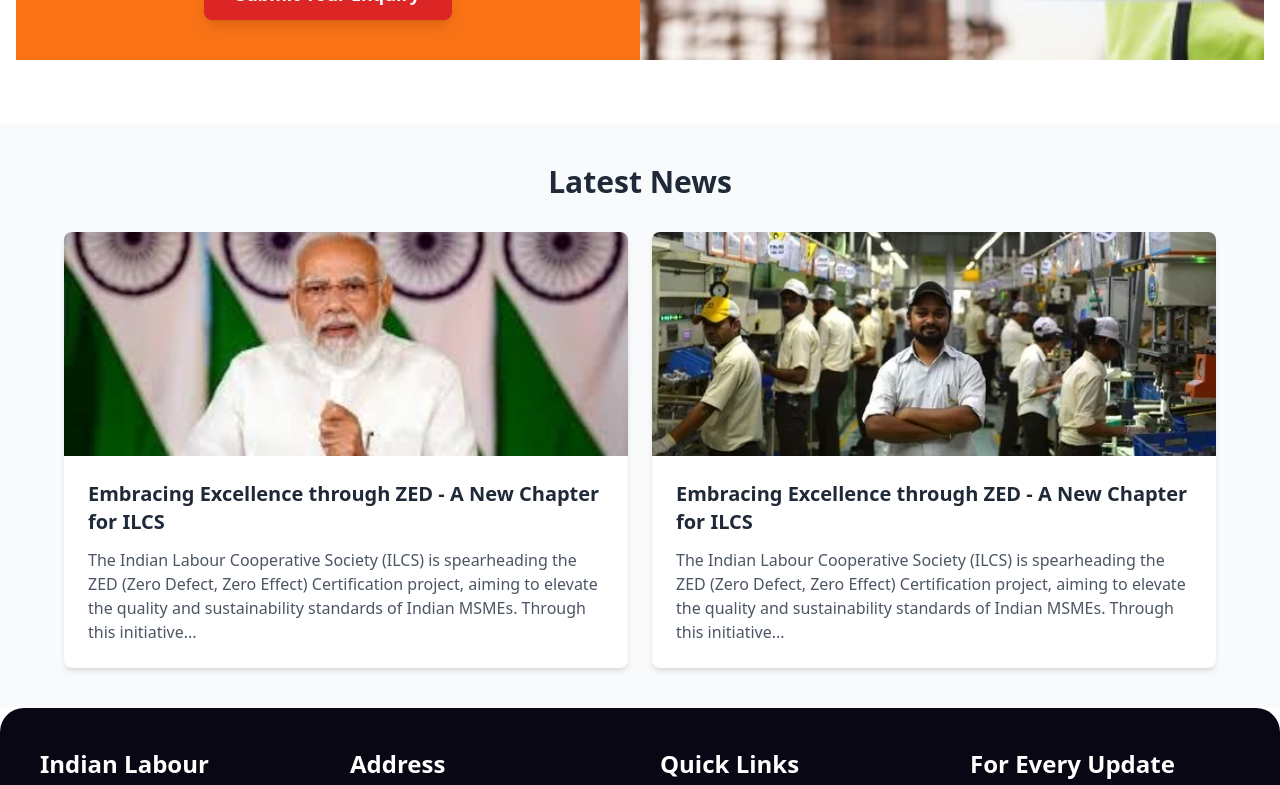
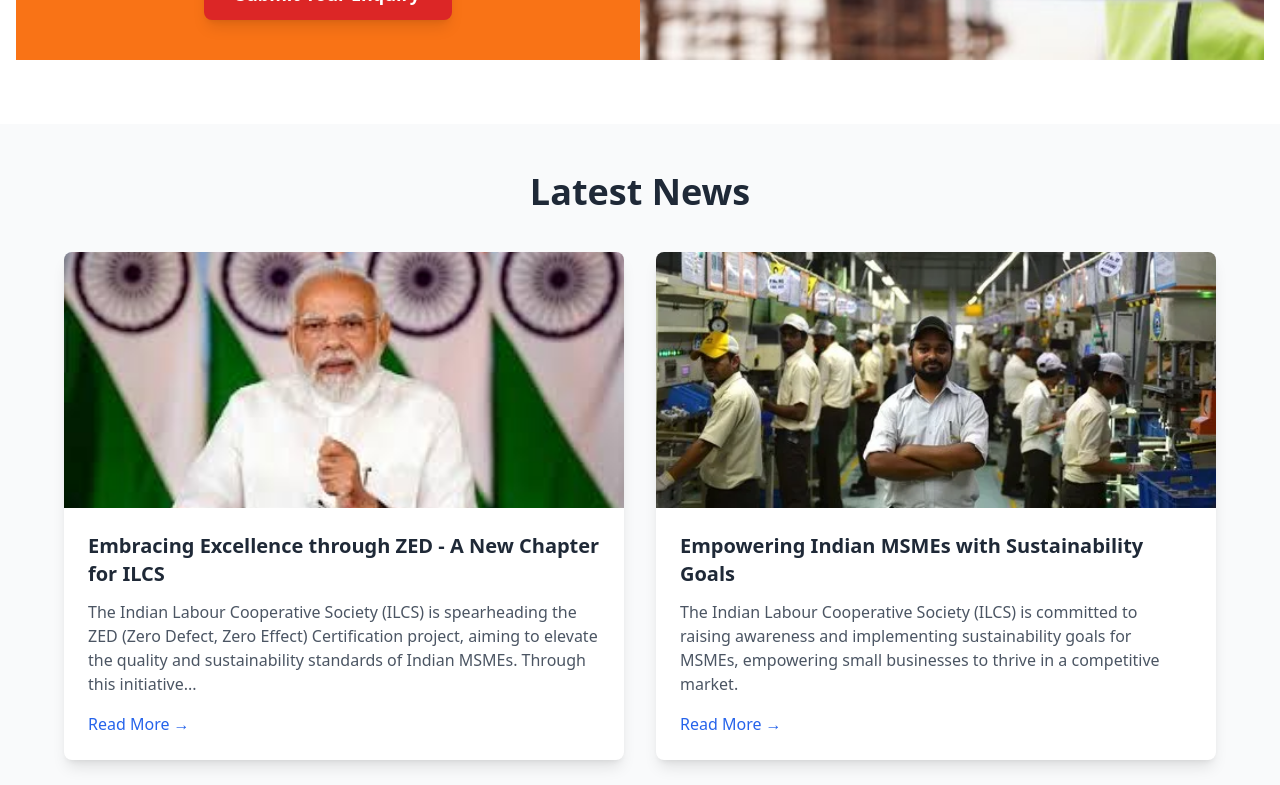
Before and after one commit to Krishnapriya-prasannan/govt, a React (Vite) app: page / in a window 1280 px wide. Shown: the part 3460-4245 px from the top of the page. Built offline with nearby package versions, Linux system fonts and the light colour scheme.

Commit message:
contact created

```diff
--- a/package.json
+++ b/package.json
@@ -10,6 +10,7 @@
     "preview": "vite preview"
   },
   "dependencies": {
+    "@fortawesome/fontawesome-free": "^6.7.2",
     "@heroicons/react": "^2.2.0",
     "framer-motion": "^11.18.0",
     "react": "^18.3.1",
--- a/src/App.jsx
+++ b/src/App.jsx
@@ -10,7 +10,7 @@
 import Footer from "./Components/Home/Footer";
 import { BrowserRouter as Router, Route, Routes } from 'react-router-dom'; // Import necessary routing components
 import ServicePage from "./Components/Services/ServicePage";
-
+import ContactPage from "./Components/ContactPage/Contact";
 function App() {
   return (
     <Router>
@@ -31,6 +31,7 @@
     </div>
       }/>
                <Route path="/service" element={<ServicePage />} />
+               <Route path="/contact" element={<ContactPage />} />
 
       </Routes>
     </Router>
--- /dev/null
+++ b/src/Components/ContactPage/Contact.jsx
@@ -0,0 +1,20 @@
+// src/Components/BeyondBio.js
+import React from 'react';
+import Navbar from '../Home/Nav';
+import Footer from '../Home/Footer';
+import { useNavigate } from "react-router-dom";
+import ContactSection from './GetnTouch';
+import SendSection from './Send';
+const ContactPage = () => {
+  const navigate = useNavigate();
+  return (
+    <div>
+      <Navbar />
+      <ContactSection/>
+      <SendSection/>
+      <Footer/>
+    </div>
+  );
+};
+
+export default ContactPage;
--- /dev/null
+++ b/src/Components/ContactPage/GetnTouch.jsx
@@ -0,0 +1,70 @@
+import React from "react";
+import bgImage from "../../assets/cbg.jpeg"; // Import the background image
+import "@fortawesome/fontawesome-free/css/all.min.css"; // Import FontAwesome CSS
+
+const ContactSection = () => {
+  return (
+    <section
+      className="relative w-full h-[600px] bg-cover bg-center bottom-20"
+      style={{ backgroundImage: `url(${bgImage})` }}
+    >
+      {/* Glassy Shade */}
+      <div className="absolute inset-0 bg-black bg-opacity-70"></div>
+
+      {/* "GET IN TOUCH" Section */}
+      <div className="absolute top-[25%] left-1/2 transform -translate-x-1/2 text-center px-4 md:px-8">
+        <h2 className="text-white text-3xl sm:text-4xl md:text-5xl font-bold tracking-wide">
+          GET IN TOUCH
+        </h2>
+        <p className="text-white text-semibold sm:text-base md:text-lg mt-4 font-medium">
+          We'd love to hear from you! Whether you have questions about membership, our
+          services, or how you can get involved, feel free to reach out.
+        </p>
+      </div>
+
+      {/* Contact Details */}
+      <div
+        className="absolute bottom-[-5rem] left-1/2 transform -translate-x-1/2 w-11/12 sm:w-4/5 lg:w-3/5 bg-white py-6 px-6 md:py-8 md:px-12 rounded-lg shadow-lg flex flex-col md:flex-row items-center justify-between space-y-6 md:space-y-0 md:space-x-6"
+        style={{ minHeight: "100px" }}
+      >
+        {/* Phone */}
+        <div className="flex items-center space-x-4">
+          <i className="fas fa-phone-alt text-orange-500 text-2xl md:text-3xl"></i>
+          <p className="text-gray-800 font-semibold text-sm sm:text-base md:text-lg">
+            011-47052007
+          </p>
+        </div>
+
+        {/* Divider for Mobile */}
+        <div className="block md:hidden w-full border-t-4 border-orange-500"></div>
+
+        {/* Divider for Desktop */}
+        <div className="hidden md:block h-20 border-l-4 border-orange-500"></div>
+
+        {/* Email */}
+        <div className="flex items-center space-x-4">
+          <i className="fas fa-envelope text-orange-500 text-2xl md:text-3xl"></i>
+          <p className="text-gray-800 font-semibold text-sm sm:text-base md:text-lg">
+            support@ilcs.oc.in
+          </p>
+        </div>
+
+        {/* Divider for Mobile */}
+        <div className="block md:hidden w-full border-t-4 border-orange-500"></div>
+
+        {/* Divider for Desktop */}
+        <div className="hidden md:block h-20 border-l-4 border-orange-500"></div>
+
+        {/* Address */}
+        <div className="flex items-center space-x-4 text-center">
+          <i className="fas fa-map-marker-alt text-orange-500 text-2xl md:text-3xl"></i>
+          <p className="text-gray-800 font-semibold text-sm sm:text-base md:text-lg">
+            14-D, Atma Ram House - 110001 <br /> (India)
+          </p>
+        </div>
+      </div>
+    </section>
+  );
+};
+
+export default ContactSection;
--- /dev/null
+++ b/src/Components/ContactPage/Send.jsx
@@ -0,0 +1,110 @@
+import React from "react";
+
+const SendSection = () => {
+  return (
+    <section className="flex flex-col lg:flex-row items-center justify-center  bg-white p-6 lg:p-16">
+      {/* Map Section */}
+      <div className="relative w-full lg:w-1/2 h-96 lg:h-auto rounded-lg overflow-hidden shadow-md">
+        <iframe
+          title="Google Map"
+          className="w-full h-full"
+          src="https://www.google.com/maps/embed?pb=!1m18!1m12!1m3!1d14013.799858410943!2d77.21768255!3d28.630008!2m3!1f0!2f0!3f0!3m2!1i1024!2i768!4f13.1!3m3!1m2!1s0x390cfd4099ad1a7f%3A0x2ad8e7547ff9259a!2sAtma%20Ram%20House!5e0!3m2!1sen!2sin!4v1673976614976!5m2!1sen!2sin"
+          allowFullScreen=""
+          loading="lazy"
+        ></iframe>
+        <div className="absolute inset-0 bg-teal-900 -left-4 -top-4 rounded-lg"></div>
+      </div>
+
+      {/* Form Section */}
+      <div className="w-full lg:w-1/2 bg-white lg:ml-8 mt-8 lg:mt-0 rounded-lg shadow-lg p-6 lg:p-12">
+        <h2 className="text-3xl lg:text-4xl font-bold text-black mb-4">
+          Get in <span className="text-orange-500">Touch</span>
+        </h2>
+        <p className="text-gray-600 mb-8">
+          Enim tempor eget pharetra facilisis sed maecenas adipiscing. Eu leo
+          molestie vel, ornare non id blandit netus.
+        </p>
+        <form>
+          {/* Name */}
+          <div className="mb-6">
+            <label
+              htmlFor="name"
+              className="block text-sm font-medium text-gray-700 mb-2"
+            >
+              Name *
+            </label>
+            <input
+              type="text"
+              id="name"
+              className="w-full px-4 py-2 border border-gray-300 rounded-lg focus:outline-none focus:ring-2 focus:ring-orange-500"
+              placeholder="Your Name"
+              required
+            />
+          </div>
+
+          {/* Email */}
+          <div className="mb-6">
+            <label
+              htmlFor="email"
+              className="block text-sm font-medium text-gray-700 mb-2"
+            >
+              Email
+            </label>
+            <input
+              type="email"
+              id="email"
+              className="w-full px-4 py-2 border border-gray-300 rounded-lg focus:outline-none focus:ring-2 focus:ring-orange-500"
+              placeholder="Your Email"
+            />
+          </div>
+
+          {/* Phone */}
+          <div className="mb-6">
+            <label
+              htmlFor="phone"
+              className="block text-sm font-medium text-gray-700 mb-2"
+            >
+              Phone Number *
+            </label>
+            <input
+              type="tel"
+              id="phone"
+              className="w-full px-4 py-2 border border-gray-300 rounded-lg focus:outline-none focus:ring-2 focus:ring-orange-500"
+              placeholder="Your Phone Number"
+              required
+            />
+          </div>
+
+          {/* How Did You Find Us */}
+          <div className="mb-6">
+            <label
+              htmlFor="find-us"
+              className="block text-sm font-medium text-gray-700 mb-2"
+            >
+              How did you find us?
+            </label>
+            <select
+              id="find-us"
+              className="w-full px-4 py-2 border border-gray-300 rounded-lg focus:outline-none focus:ring-2 focus:ring-orange-500"
+            >
+              <option>Google</option>
+              <option>Friends/Family</option>
+              <option>Social Media</option>
+              <option>Other</option>
+            </select>
+          </div>
+
+          {/* Submit Button */}
+          <button
+            type="submit"
+            className="w-full bg-orange-500 text-white py-3 rounded-lg text-lg font-medium hover:bg-orange-600 transition duration-300"
+          >
+            SEND
+          </button>
+        </form>
+      </div>
+    </section>
+  );
+};
+
+export default SendSection;
--- a/src/Components/Home/Nav.jsx
+++ b/src/Components/Home/Nav.jsx
@@ -59,7 +59,7 @@
             <span className="absolute left-0 bottom-0 w-0 h-[2px] bg-white transition-all duration-300 group-hover:w-full"></span>
           </li>
           <li className="relative group">
-            <a href="#" className="hover:text-gray-200 transition-colors duration-200">
+            <a href="/contact" className="hover:text-gray-200 transition-colors duration-200">
               Contact
             </a>
             <span className="absolute left-0 bottom-0 w-0 h-[2px] bg-white transition-all duration-300 group-hover:w-full"></span>
@@ -105,7 +105,7 @@
       <span className="absolute left-0 bottom-0 w-0 h-[2px] bg-white transition-all duration-300 group-hover:w-full"></span>
     </li>
     <li className="relative group">
-      <a href="#" className="block hover:text-gray-200 transition-colors duration-200">
+      <a href="/contact" className="block hover:text-gray-200 transition-colors duration-200">
         Contact
       </a>
       <span className="absolute left-0 bottom-0 w-0 h-[2px] bg-white transition-all duration-300 group-hover:w-full"></span>
--- a/src/Components/Home/News.jsx
+++ b/src/Components/Home/News.jsx
@@ -1,5 +1,5 @@
 import React from "react";
-import { motion } from "framer-motion"; // Import Framer Motion
+import { motion } from "framer-motion";
 import nm1 from "../../assets/nm1.jpeg"; // Import first image
 import story2 from "../../assets/story2.webp"; // Import second image
 
@@ -13,93 +13,71 @@
   },
   {
     id: 2,
-    title: "Embracing Excellence through ZED - A New Chapter for ILCS",
+    title: "Empowering Indian MSMEs with Sustainability Goals",
     description:
-      "The Indian Labour Cooperative Society (ILCS) is spearheading the ZED (Zero Defect, Zero Effect) Certification project, aiming to elevate the quality and sustainability standards of Indian MSMEs. Through this initiative...",
+      "The Indian Labour Cooperative Society (ILCS) is committed to raising awareness and implementing sustainability goals for MSMEs, empowering small businesses to thrive in a competitive market.",
     image: story2,
   },
 ];
 
 const LatestNews = () => {
-  // Card fade-in and slide-up animation
+  // Smooth card animation
   const cardVariants = {
-    hidden: { opacity: 0, y: 20 },
+    hidden: { opacity: 0, y: 50 }, // Start off-screen and faded out
     visible: (i) => ({
       opacity: 1,
       y: 0,
       transition: {
-        delay: i * 0.2, // Stagger animation for each card
-        duration: 0.6,
-        ease: "easeOut", // Smooth easing
+        delay: i * 0.15, // Staggered entry for each card
+        duration: 0.6, // Smooth animation duration
+        ease: "easeInOut", // Balanced easing for smoothness
       },
     }),
   };
 
-  // Title fade-in with slight upward motion
-  const titleVariants = {
-    hidden: { opacity: 0, y: 10 },
-    visible: {
-      opacity: 1,
-      y: 0,
-      transition: {
-        duration: 0.5,
-        ease: "easeOut",
-      },
-    },
-  };
-
-  // Description fade-in
-  const descriptionVariants = {
-    hidden: { opacity: 0 },
-    visible: {
-      opacity: 1,
-      transition: {
-        duration: 0.5,
-        delay: 0.2, // Slight delay for sequential appearance
-        ease: "easeOut",
-      },
-    },
-  };
-
   return (
-    <section className="py-10 px-4 md:px-10 bg-gray-50">
-      <h2 className="text-2xl md:text-3xl font-bold text-center text-gray-800 mb-8">
+    <section className="py-12 px-6 md:px-12 bg-gray-50">
+      <h2 className="text-3xl md:text-4xl font-bold text-center text-gray-800 mb-10">
         Latest News
       </h2>
       <motion.div
-        className="grid md:grid-cols-2 gap-6 max-w-6xl mx-auto"
+        className="grid md:grid-cols-2 gap-8 max-w-6xl mx-auto"
         initial="hidden"
         whileInView="visible"
-        viewport={{ once: true, amount: 0.2 }} // Trigger animations when 20% of the card is visible
+        viewport={{ once: true, amount: 0.2 }} // Trigger animation when 20% of the card enters
       >
         {newsData.map((news, index) => (
           <motion.div
             key={news.id}
-            className="bg-white shadow-md rounded-lg overflow-hidden transform hover:scale-105 hover:shadow-lg transition-transform duration-200"
-            custom={index}
+            className="bg-white rounded-lg shadow-lg overflow-hidden transform transition-transform duration-500 hover:scale-105"
+            custom={index} // Staggered entry based on index
             variants={cardVariants}
           >
             {/* Image Section */}
-            <img
-              src={news.image}
-              alt="News"
-              className="w-full h-48 md:h-56 object-cover"
-            />
+            <div className="overflow-hidden">
+              <motion.img
+                src={news.image}
+                alt={news.title}
+                className="w-full h-64 object-cover"
+                whileHover={{ scale: 1.05 }}
+                transition={{ duration: 0.5, ease: "easeOut" }}
+              />
+            </div>
 
-            {/* Text Section */}
+            {/* Content Section */}
             <div className="p-6">
-              <motion.h3
-                className="font-semibold text-lg md:text-xl text-gray-800 mb-3"
-                variants={titleVariants}
+              <h3 className="text-lg md:text-xl font-semibold text-gray-800 mb-3">
+                {news.title}
+              </h3>
+              <p className="text-gray-600 text-sm md:text-base mb-4 leading-relaxed">
+                {news.description}
+              </p>
+              <a
+                href="#"
+                className="inline-block text-sm md:text-base font-medium text-blue-600 hover:underline"
               >
-                {news.title}
-              </motion.h3>
-              <motion.p
-                className="text-gray-600 text-sm md:text-base leading-relaxed"
-                variants={descriptionVariants}
-              >
-                {news.description}
-              </motion.p>
+                Read More →
+              </a>
             </div>
           </motion.div>
         ))}
```
Also changed, not shown: src/assets/cbg.jpeg (added), 1 other file (tests, documents, lock files or other folders).
